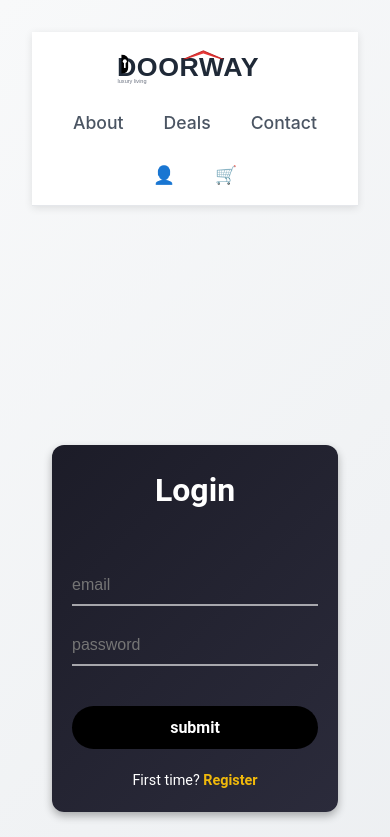
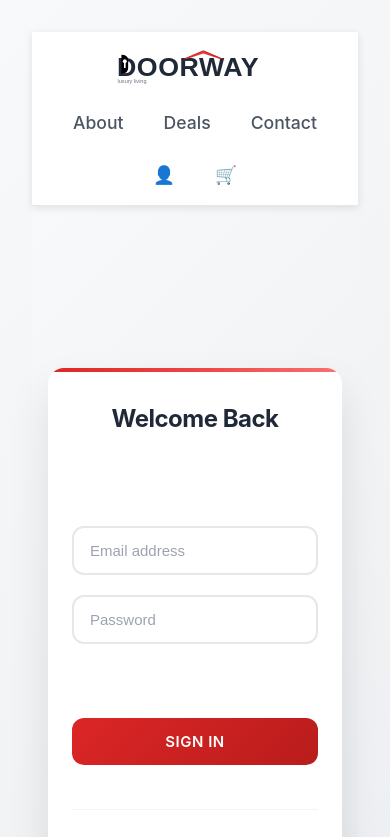
Before and after one commit to Bracha-Rosenfeld/Bracha_Simi_DoorWay, a React (Vite) app in the folder client/: page /login in a window 390 px wide. Shown: the top 837 px of the page. Built offline with nearby package versions, Linux system fonts and the light colour scheme; no server answers.

Commit message:
desing for log in

```diff
--- a/client/src/components/login/login.jsx
+++ b/client/src/components/login/login.jsx
@@ -1,3 +1,119 @@
+// import React, { useState } from 'react';
+// import styles from '../login/login.module.css';
+// import { useCurrentUser } from '../userProvider';
+// import { useNavigate, Link } from 'react-router-dom'
+// import CryptoJS from 'crypto-js';
+// import axios from 'axios';
+// import { GoogleLogin } from '@react-oauth/google';
+
+
+// //Login Form
+// export default function Login() {
+//     const [email, setEmail] = useState('');
+//     const [password, setPassword] = useState('');
+//     const [alertDiv, setAlert] = useState('');
+//     const navigate = useNavigate();
+
+//     const { currentUser, setCurrentUser, isLoadingUser } = useCurrentUser();
+//     const KEY = CryptoJS.enc.Utf8.parse('1234567890123456');
+//     const IV = CryptoJS.enc.Utf8.parse('6543210987654321');
+//     const [error, setError] = useState(null);
+//     //update the text in alert div.
+//     const manageMassages = (message) => {
+//         setAlert(message);
+//     }
+
+//     // check if the user exists in the DB.Returns the response status and the user-if exists.
+//     const checkUserExists = async (email, pass) => {
+//         try {
+//             const encryptedPassword = CryptoJS.AES.encrypt(pass, KEY, {
+//                 iv: IV,
+//                 mode: CryptoJS.mode.CBC,
+//                 padding: CryptoJS.pad.Pkcs7,
+//             }).toString()
+
+//             const response = await fetch('http://localhost:5000/users/login', {
+//                 method: 'POST',
+//                 headers: {
+//                     'Content-Type': 'application/json'
+//                 },
+//                 credentials: 'include',
+//                 body: JSON.stringify({ "email": email, "password": encryptedPassword })
+//             })
+//             if (!response.ok) {
+//                 setAlert('User does not exist! Try to register!');
+//                 return { ok: false, user: null };
+//             }
+//             const user = await response.json();
+
+//             if (user)
+//                 return { ok: true, user: user };
+//             else
+//                 return { ok: false, user: null };
+//         } catch (err) {
+//             setError(err.message);
+//             return { ok: false, user: null };
+//         }
+//     };
+
+//     const handleLoginSubmit = (event) => {
+//         event.preventDefault()
+//         checkUserExists(email, password).then(({ ok, user }) => {
+//             if (!ok) {
+//                 manageMassages('user name or password incorrect, try again');
+//             } else {
+//                 setCurrentUser(user);
+//                 navigate('/')
+//             }
+//         });
+//     }
+
+//     if (error) return <p>Error: {error}</p>;
+
+//     return (
+//         <div className={styles.loginForm}>
+//             <div id="container" className={styles.container}>
+//                 <h3 className={styles.title}>Login</h3>
+//                 {/* ---- Google Sign‑In ---- */}
+//                 <GoogleLogin
+//                     width="240"
+//                     onSuccess={cred => {
+//                         fetch('http://localhost:5000/users/google', {
+//                             method: 'POST',
+//                             headers: { 'Content-Type': 'application/json' },
+//                             credentials: 'include',
+//                             body: JSON.stringify({ idToken: cred.credential })
+//                         })
+//                             .then(res => res.json())
+//                             .then(user => {
+//                                 if (user && user.id) {
+//                                     setCurrentUser(user);
+//                                     navigate('/');
+//                                 } else {
+//                                     manageMassages('Google login failed');
+//                                 }
+//                             })
+//                             .catch(() => manageMassages('Google login failed'));
+//                     }}
+//                     onError={() => manageMassages('Google login failed')}
+//                 />
+
+//                 <form onSubmit={handleLoginSubmit} className={styles.form}>
+//                     <input className={styles.input} type="text" placeholder="email" required onChange={(e) => { setEmail(e.target.value) }} />
+//                     <input className={styles.input} type="password" placeholder="password" required onChange={(e) => { setPassword(e.target.value) }} />
+//                     <div className={styles.alert} >{alertDiv}</div>
+//                     <button type="submit" className={styles.button}>submit</button>
+//                     <div className={styles.linkContainer}>
+//                         <span>First time? </span>
+//                         <Link to="/register" className={styles.link}>Register</Link>
+//                     </div>
+//                 </form>
+//             </div>
+//         </div>
+//     )
+// }
+
+
 import React, { useState } from 'react';
 import styles from '../login/login.module.css';
 import { useCurrentUser } from '../userProvider';
@@ -5,7 +121,6 @@ import { useNavigate, Link } from 'react-router-dom'
 import CryptoJS from 'crypto-js';
 import axios from 'axios';
 import { GoogleLogin } from '@react-oauth/google';
-
 
 //Login Form
 export default function Login() {
@@ -18,9 +133,12 @@ export default function Login() {
     const KEY = CryptoJS.enc.Utf8.parse('1234567890123456');
     const IV = CryptoJS.enc.Utf8.parse('6543210987654321');
     const [error, setError] = useState(null);
+
     //update the text in alert div.
     const manageMassages = (message) => {
         setAlert(message);
+        // Clear alert after 5 seconds
+        setTimeout(() => setAlert(''), 5000);
     }
 
     // check if the user exists in the DB.Returns the response status and the user-if exists.
@@ -60,7 +178,7 @@ export default function Login() {
         event.preventDefault()
         checkUserExists(email, password).then(({ ok, user }) => {
             if (!ok) {
-                manageMassages('user name or password incorrect, try again');
+                manageMassages('Username or password incorrect, try again');
             } else {
                 setCurrentUser(user);
                 navigate('/')
@@ -73,10 +191,15 @@ export default function Login() {
     return (
         <div className={styles.loginForm}>
             <div id="container" className={styles.container}>
-                <h3 className={styles.title}>Login</h3>
+                <h3 className={styles.title}>Welcome Back</h3>
+
                 {/* ---- Google Sign‑In ---- */}
                 <GoogleLogin
-                    width="240"
+                    width="100%"
+                    shape="rectangular"
+                    theme="outline"
+                    size="large"
+                    text="signin_with"
                     onSuccess={cred => {
                         fetch('http://localhost:5000/users/google', {
                             method: 'POST',
@@ -99,13 +222,27 @@ export default function Login() {
                 />
 
                 <form onSubmit={handleLoginSubmit} className={styles.form}>
-                    <input className={styles.input} type="text" placeholder="email" required onChange={(e) => { setEmail(e.target.value) }} />
-                    <input className={styles.input} type="password" placeholder="password" required onChange={(e) => { setPassword(e.target.value) }} />
-                    <div className={styles.alert} >{alertDiv}</div>
-                    <button type="submit" className={styles.button}>submit</button>
+                    <input
+                        className={styles.input}
+                        type="email"
+                        placeholder="Email address"
+                        required
+                        value={email}
+                        onChange={(e) => { setEmail(e.target.value) }}
+                    />
+                    <input
+                        className={styles.input}
+                        type="password"
+                        placeholder="Password"
+                        required
+                        value={password}
+                        onChange={(e) => { setPassword(e.target.value) }}
+                    />
+                    <div className={styles.alert}>{alertDiv}</div>
+                    <button type="submit" className={styles.button}>Sign In</button>
                     <div className={styles.linkContainer}>
-                        <span>First time? </span>
-                        <Link to="/register" className={styles.link}>Register</Link>
+                        <span>Don't have an account? </span>
+                        <Link to="/register" className={styles.link}>Sign up</Link>
                     </div>
                 </form>
             </div>
--- a/client/src/components/login/login.module.css
+++ b/client/src/components/login/login.module.css
@@ -1,4 +1,4 @@
-.loginForm {
+/* .loginForm {
   display: flex;
   flex-direction: column;
   justify-content: center;
@@ -85,3 +85,224 @@
 .link:hover {
   text-decoration: underline;
 }
+ */
+
+
+
+/* Login Module CSS - Modern Red/White/Gray/Black Theme */
+
+.loginForm {
+  min-height: 100vh;
+  display: flex;
+  align-items: center;
+  justify-content: center;
+  background: linear-gradient(135deg, #f8f9fa 0%, #e9ecef 100%);
+  padding: 20px;
+  font-family: -apple-system, BlinkMacSystemFont, 'Segoe UI', Roboto, sans-serif;
+}
+
+.container {
+  background: #ffffff;
+  border-radius: 20px;
+  box-shadow:
+    0 20px 40px rgba(0, 0, 0, 0.1),
+    0 0 0 1px rgba(255, 255, 255, 0.05);
+  padding: 48px 40px;
+  width: 100%;
+  max-width: 420px;
+  position: relative;
+  overflow: hidden;
+}
+
+.container::before {
+  content: '';
+  position: absolute;
+  top: 0;
+  left: 0;
+  right: 0;
+  height: 4px;
+  background: linear-gradient(90deg, #dc2626, #ef4444, #f87171);
+}
+
+.title {
+  text-align: center;
+  margin: 0 0 32px 0;
+  font-size: 28px;
+  font-weight: 700;
+  color: #1f2937;
+  letter-spacing: -0.5px;
+}
+
+.form {
+  display: flex;
+  flex-direction: column;
+  gap: 20px;
+  margin-top: 24px;
+}
+
+.input {
+  width: 100%;
+  padding: 16px 20px;
+  border: 2px solid #e5e7eb;
+  border-radius: 12px;
+  font-size: 16px;
+  color: #374151;
+  background: #ffffff;
+  transition: all 0.3s ease;
+  box-sizing: border-box;
+}
+
+.input:focus {
+  outline: none;
+  border-color: #dc2626;
+  box-shadow: 0 0 0 3px rgba(220, 38, 38, 0.1);
+  transform: translateY(-1px);
+}
+
+.input::placeholder {
+  color: #9ca3af;
+  font-weight: 400;
+}
+
+.button {
+  width: 100%;
+  padding: 16px 20px;
+  background: linear-gradient(135deg, #dc2626 0%, #b91c1c 100%);
+  color: white;
+  border: none;
+  border-radius: 12px;
+  font-size: 16px;
+  font-weight: 600;
+  cursor: pointer;
+  transition: all 0.3s ease;
+  text-transform: uppercase;
+  letter-spacing: 0.5px;
+  margin-top: 8px;
+}
+
+.button:hover {
+  background: linear-gradient(135deg, #b91c1c 0%, #991b1b 100%);
+  transform: translateY(-2px);
+  box-shadow: 0 8px 25px rgba(220, 38, 38, 0.3);
+}
+
+.button:active {
+  transform: translateY(0);
+  box-shadow: 0 4px 15px rgba(220, 38, 38, 0.2);
+}
+
+.alert {
+  min-height: 20px;
+  padding: 12px 16px;
+  border-radius: 8px;
+  font-size: 14px;
+  font-weight: 500;
+  text-align: center;
+  background: #fef2f2;
+  color: #dc2626;
+  border: 1px solid #fecaca;
+  opacity: 0;
+  transition: opacity 0.3s ease;
+}
+
+.alert:not(:empty) {
+  opacity: 1;
+}
+
+.linkContainer {
+  text-align: center;
+  margin-top: 24px;
+  padding-top: 24px;
+  border-top: 1px solid #f3f4f6;
+  color: #6b7280;
+  font-size: 14px;
+}
+
+.link {
+  color: #dc2626;
+  text-decoration: none;
+  font-weight: 600;
+  margin-left: 4px;
+  transition: color 0.3s ease;
+}
+
+.link:hover {
+  color: #b91c1c;
+  text-decoration: underline;
+}
+
+/* Google Login Button Styling */
+.container :global(.google-login-button) {
+  width: 100% !important;
+  margin-bottom: 20px;
+  border-radius: 12px !important;
+  border: 2px solid #f3f4f6 !important;
+  transition: all 0.3s ease !important;
+}
+
+.container :global(.google-login-button):hover {
+  border-color: #e5e7eb !important;
+  transform: translateY(-1px);
+  box-shadow: 0 4px 12px rgba(0, 0, 0, 0.1) !important;
+}
+
+/* Responsive Design */
+@media (max-width: 480px) {
+  .loginForm {
+    padding: 16px;
+  }
+
+  .container {
+    padding: 32px 24px;
+    border-radius: 16px;
+  }
+
+  .title {
+    font-size: 24px;
+    margin-bottom: 24px;
+  }
+
+  .input,
+  .button {
+    padding: 14px 16px;
+    font-size: 15px;
+  }
+}
+
+/* Dark mode support */
+@media (prefers-color-scheme: dark) {
+  .loginForm {
+    background: linear-gradient(135deg, #111827 0%, #1f2937 100%);
+  }
+
+  .container {
+    background: #1f2937;
+    box-shadow:
+      0 20px 40px rgba(0, 0, 0, 0.3),
+      0 0 0 1px rgba(255, 255, 255, 0.1);
+  }
+
+  .title {
+    color: #f9fafb;
+  }
+
+  .input {
+    background: #374151;
+    border-color: #4b5563;
+    color: #f9fafb;
+  }
+
+  .input:focus {
+    border-color: #ef4444;
+    box-shadow: 0 0 0 3px rgba(239, 68, 68, 0.1);
+  }
+
+  .input::placeholder {
+    color: #9ca3af;
+  }
+
+  .linkContainer {
+    border-top-color: #374151;
+    color: #9ca3af;
+  }
+}
```
